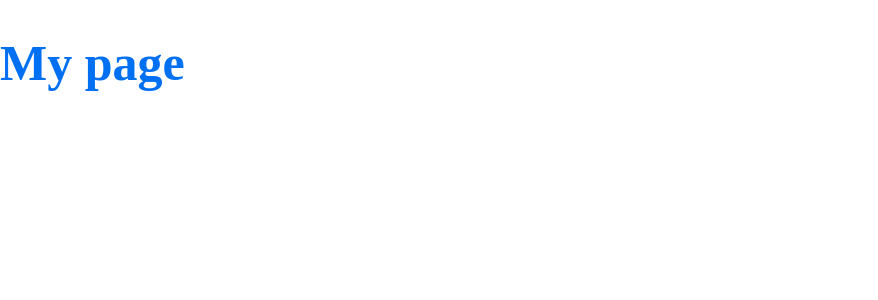
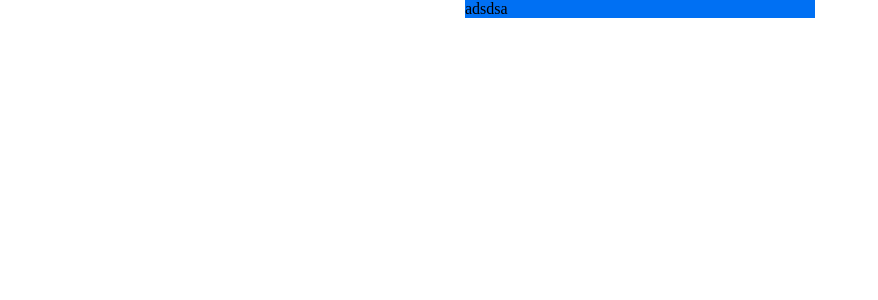
Before and after one commit to Northon-gracik/nextjs, a Next.js app: page / in a window 1280 px wide. Shown: the top 300 px of the page, without its empty margins (0-878 px from the left). Built offline with nearby package versions, Linux system fonts and the light colour scheme.

Commit message:
Update index.js

```diff
--- a/pages/index.js
+++ b/pages/index.js
@@ -4,9 +4,29 @@ const Title = styled.h1`
   font-size: 50px;
   color: ${({ theme }) => theme.colors.primary};
 `
+const Background = styled.div`
+  display: flex;
+  width: 100%;
+  height: 100%;
+  align-items: center;
+  justify-content: center;
+  margin: auto;
+  flex: 1;
+`
+
+const Form = styled.div`
+  width: 100%;
+  max-width: 350px;
+  background-color: ${({ theme }) => theme.colors.primary};
+`
 
 export default function Home() {
   return (
-    <Title>My page</Title>
+    <Background>
+      <Form>
+        adsdsa
+      </Form>
+    </Background>
+
   )
 }
```
